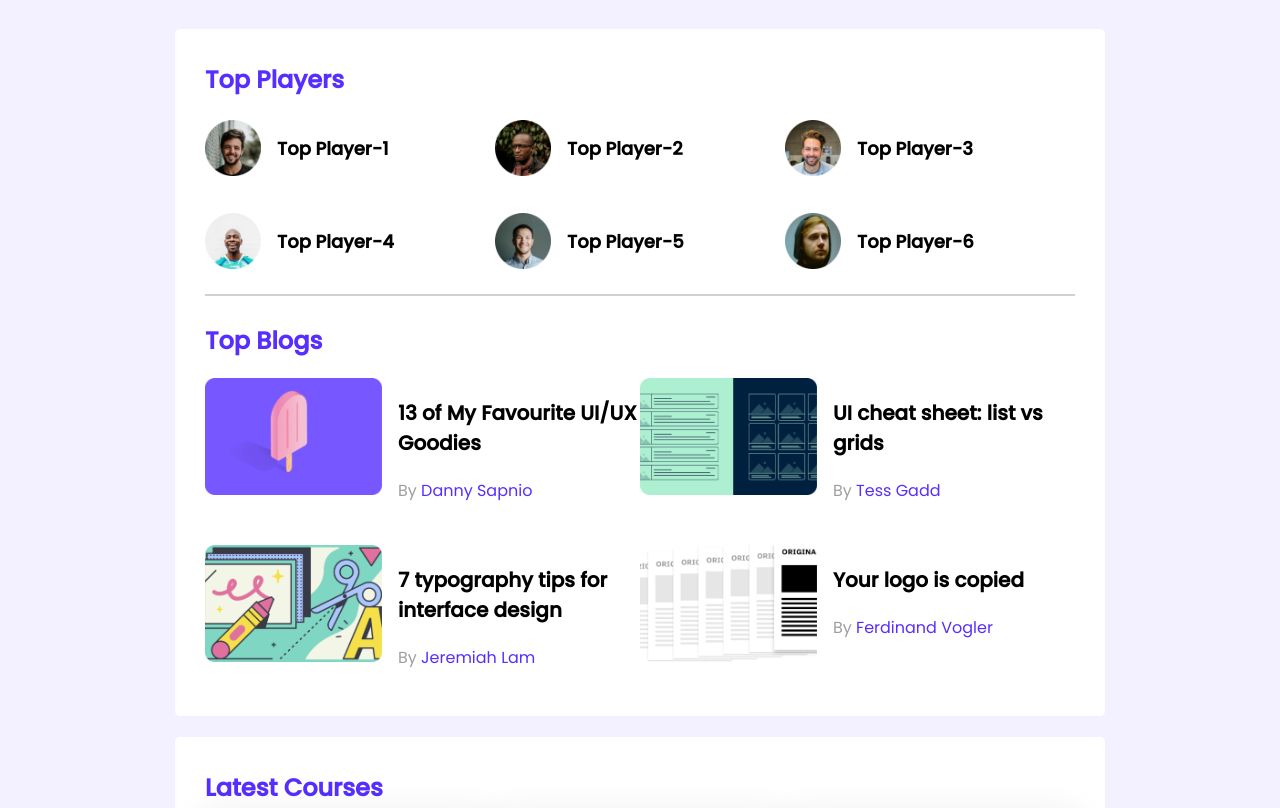
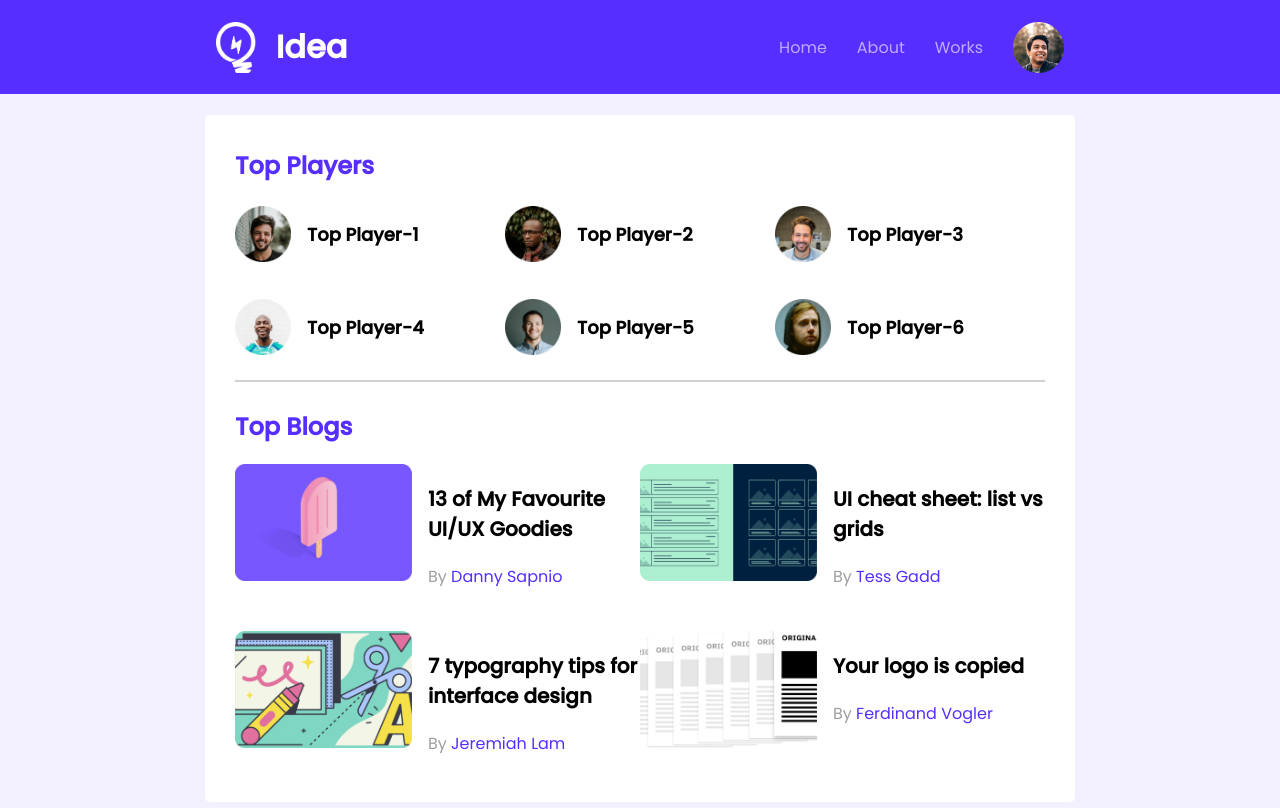
Before and after one commit to Kawsar26229/leader-board, a plain HTML site: page index.html in a window 1280 px wide. Shown: the top 808 px of the page. Drawn offline with Linux system fonts and the light colour scheme.

Commit message:
final submission

```diff
--- a/index.html
+++ b/index.html
@@ -22,9 +22,19 @@
   </head>
   <body>
     <!-- Header Start -->
-    <header></header>
+    <header class="header">
+      <div class="icons">
+        <img src="images/icons/logo.png" alt="" />
+        <h1>Idea</h1>
+      </div>
+      <nav class="nav">
+        <a href="#">Home</a>
+        <a href="#">About</a>
+        <a href="#">Works</a>
+        <img src="images/icons/profile.png" alt="" />
+      </nav>
+    </header>
     <!-- Header End -->
-
     <main>
       <!-- Top Players and top blogs -->
       <section class="container">
--- a/style.css
+++ b/style.css
@@ -1,7 +1,15 @@
 /* Typography */
+*,
+*::before,
+*::after {
+    box-sizing: border-box;
+}
+
 body {
     font-family: 'Poppins', sans-serif;
     background-color: #F3F1FF;
+    margin: 0;
+    padding: 0;
 }
 
 main {
@@ -21,6 +29,62 @@ main {
 hr {
     border: 1px solid #D1D1D1;
     margin-bottom: 27px;
+}
+
+a:active,
+a:focus {
+    outline: 0;
+    border: 2px solid #ED6B4F;
+    border-radius: 5px;
+    padding: 4px;
+}
+
+/* Header */
+.header {
+    width: 100%;
+    height: 94px;
+    background: #562EFF;
+    margin: 0 auto;
+    display: flex;
+    justify-content: space-around;
+    align-items: center;
+}
+
+.nav {
+    display: flex;
+    align-items: center;
+}
+
+.nav a {
+    text-decoration: none;
+    color: #fff9;
+    margin-right: 30px;
+    transition: color .3s;
+}
+
+.nav a:hover {
+    color: #fff;
+}
+
+.nav img {
+    cursor: pointer;
+}
+
+.icons img {
+    height: 51px;
+    width: 40px;
+    cursor: pointer;
+    margin-right: 20px;
+}
+
+.icons {
+    display: flex;
+    align-items: center;
+}
+
+.icons h1 {
+    color: #fff;
+    cursor: pointer;
 }
 
 /* Top players style */
```
